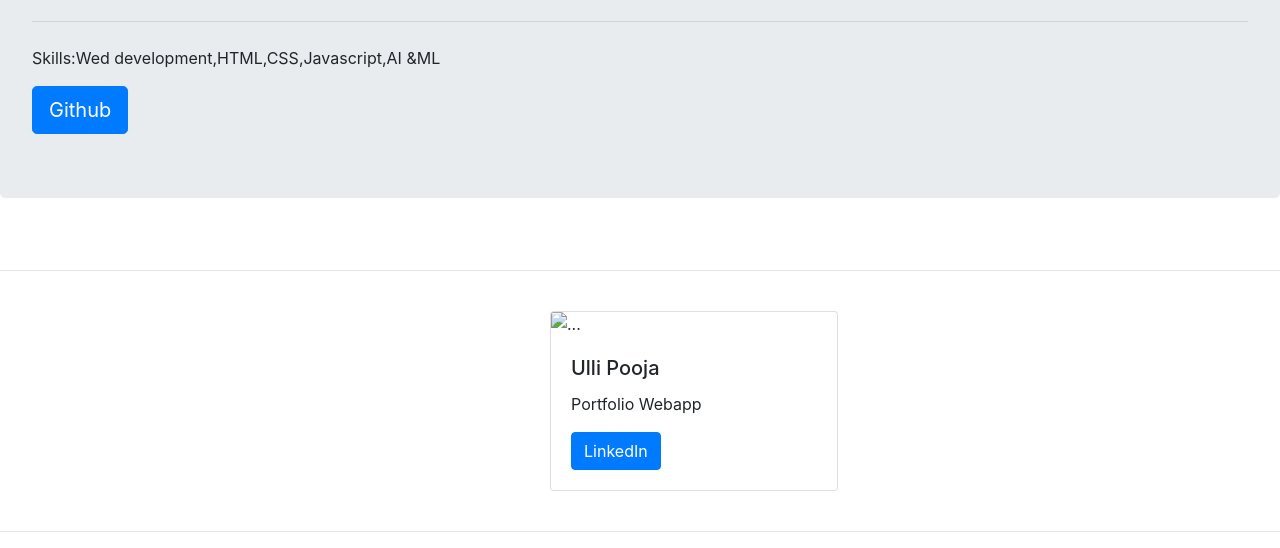
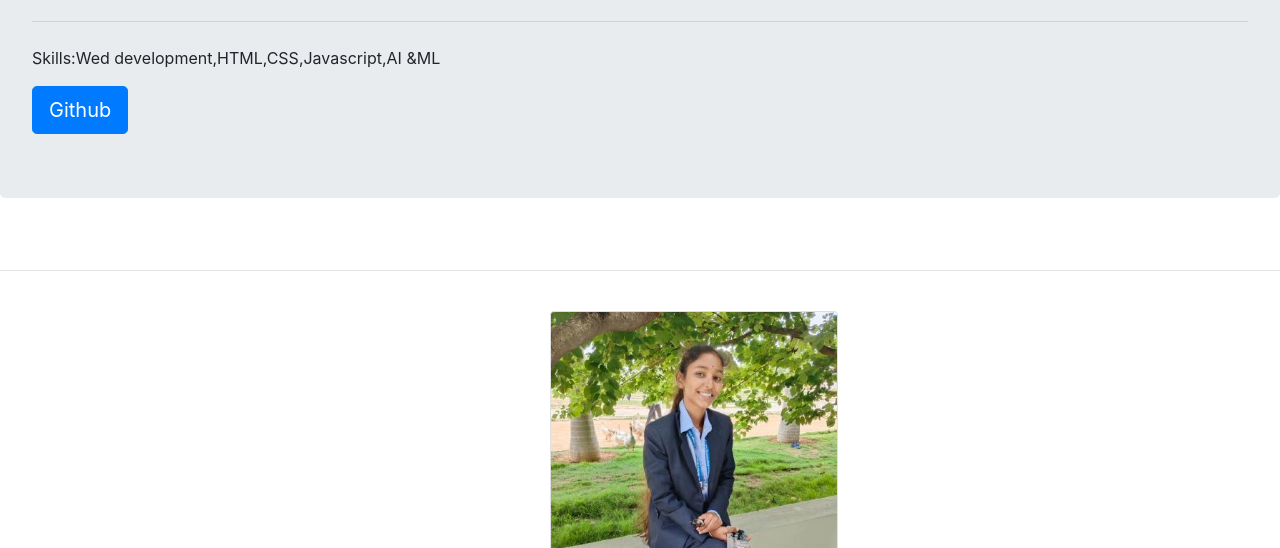
Before and after one commit to Ullipooja-devspace/PortfolioWebapp, a plain HTML site: page index.html in a window 1280 px wide. Shown: the part 252-800 px from the top of the page. Drawn offline with nearby package versions, Linux system fonts and the light colour scheme.

Commit message:
Update index.html

```diff
--- a/index.html
+++ b/index.html
@@ -43,7 +43,7 @@
 <br>
    <!--card-->
 <div id="card" class="card" style="width: 18rem;">
-  <img src="images/Poojapic.jpg" class="card-img-top" alt="...">
+  <img src="Poojapic.jpg" class="card-img-top" alt="...">
   <div class="card-body">
     <h5 class="card-title">Ulli Pooja</h5>
     <p class="card-text">Portfolio Webapp</p>
```
